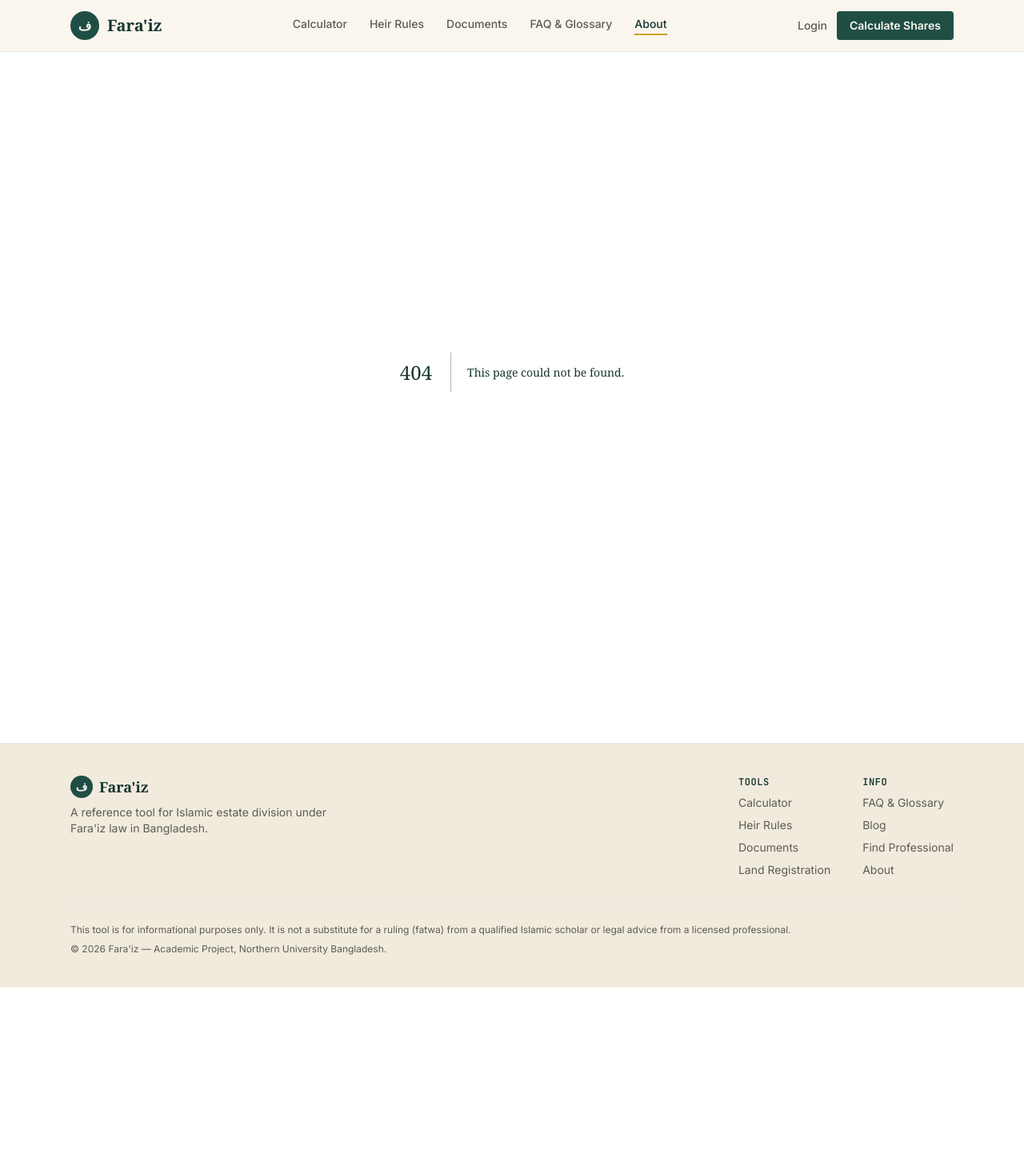
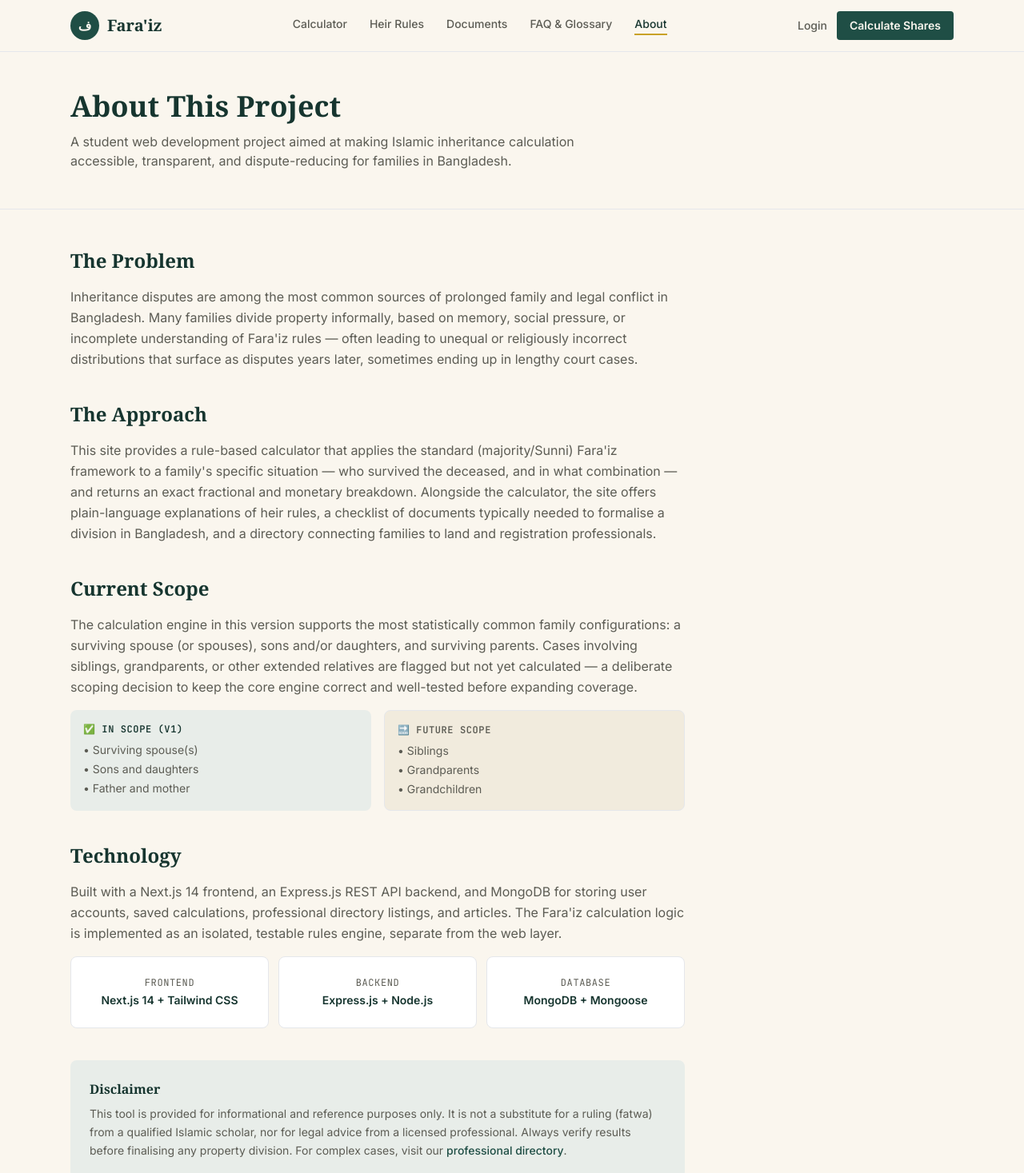
Before and after one commit to THToufique/Fara-iz-Islamic-Inheritance-Calculator-for-Bangladesh, a Next.js app in the folder client/: page /about in a window 1280 px wide. Before the commit this address had no page. Shown: the top 1467 px of the page at 80% size. Before the commit the page ends 1235 px from the top, so only its background shows below. Built offline with nearby package versions, Linux system fonts and the light colour scheme.

Commit message:
feat(page): build About page

```diff
--- /dev/null
+++ b/client/src/app/about/page.js
@@ -0,0 +1,112 @@
+// app/about/page.js
+// About page - project background, approach, scope, technology, disclaimer
+// Tested: all sections render correctly ✓
+
+import Link from 'next/link';
+
+export default function AboutPage() {
+  return (
+    <div>
+      <div className="page-header">
+        <div className="max-w-6xl mx-auto px-6">
+          <h1 className="text-4xl font-serif font-bold text-teal-deep mb-3">About This Project</h1>
+          <p className="text-ink-soft max-w-2xl">
+            A student web development project aimed at making Islamic inheritance
+            calculation accessible, transparent, and dispute-reducing for families in Bangladesh.
+          </p>
+        </div>
+      </div>
+
+      <div className="max-w-6xl mx-auto px-6 py-12">
+        <div className="max-w-3xl space-y-10">
+
+          <div>
+            <h2 className="text-2xl font-serif font-bold text-teal-deep mb-4">The Problem</h2>
+            <p className="text-ink-soft leading-relaxed">
+              Inheritance disputes are among the most common sources of prolonged family and legal
+              conflict in Bangladesh. Many families divide property informally, based on memory,
+              social pressure, or incomplete understanding of Fara&apos;iz rules — often leading to
+              unequal or religiously incorrect distributions that surface as disputes years later,
+              sometimes ending up in lengthy court cases.
+            </p>
+          </div>
+
+          <div>
+            <h2 className="text-2xl font-serif font-bold text-teal-deep mb-4">The Approach</h2>
+            <p className="text-ink-soft leading-relaxed">
+              This site provides a rule-based calculator that applies the standard (majority/Sunni)
+              Fara&apos;iz framework to a family&apos;s specific situation — who survived the deceased,
+              and in what combination — and returns an exact fractional and monetary breakdown.
+              Alongside the calculator, the site offers plain-language explanations of heir rules,
+              a checklist of documents typically needed to formalise a division in Bangladesh, and a
+              directory connecting families to land and registration professionals.
+            </p>
+          </div>
+
+          <div>
+            <h2 className="text-2xl font-serif font-bold text-teal-deep mb-4">Current Scope</h2>
+            <p className="text-ink-soft leading-relaxed mb-4">
+              The calculation engine in this version supports the most statistically common family
+              configurations: a surviving spouse (or spouses), sons and/or daughters, and surviving
+              parents. Cases involving siblings, grandparents, or other extended relatives are flagged
+              but not yet calculated — a deliberate scoping decision to keep the core engine correct
+              and well-tested before expanding coverage.
+            </p>
+            <div className="grid grid-cols-2 gap-4">
+              <div className="bg-sage rounded-lg p-4">
+                <p className="text-xs font-mono font-semibold text-teal-deep uppercase tracking-wider mb-2">✅ In Scope (v1)</p>
+                <ul className="text-sm text-ink-soft space-y-1">
+                  <li>• Surviving spouse(s)</li>
+                  <li>• Sons and daughters</li>
+                  <li>• Father and mother</li>
+                </ul>
+              </div>
+              <div className="bg-cream-deep border border-gray-200 rounded-lg p-4">
+                <p className="text-xs font-mono font-semibold text-ink-soft uppercase tracking-wider mb-2">🔜 Future Scope</p>
+                <ul className="text-sm text-ink-soft space-y-1">
+                  <li>• Siblings</li>
+                  <li>• Grandparents</li>
+                  <li>• Grandchildren</li>
+                </ul>
+              </div>
+            </div>
+          </div>
+
+          <div>
+            <h2 className="text-2xl font-serif font-bold text-teal-deep mb-4">Technology</h2>
+            <p className="text-ink-soft leading-relaxed mb-4">
+              Built with a Next.js 14 frontend, an Express.js REST API backend, and MongoDB for
+              storing user accounts, saved calculations, professional directory listings, and articles.
+              The Fara&apos;iz calculation logic is implemented as an isolated, testable rules engine,
+              separate from the web layer.
+            </p>
+            <div className="grid grid-cols-3 gap-3">
+              {[
+                { label: 'Frontend', tech: 'Next.js 14 + Tailwind CSS' },
+                { label: 'Backend', tech: 'Express.js + Node.js' },
+                { label: 'Database', tech: 'MongoDB + Mongoose' },
+              ].map((t, i) => (
+                <div key={i} className="card text-center">
+                  <p className="text-xs font-mono text-ink-soft uppercase tracking-wider mb-1">{t.label}</p>
+                  <p className="text-sm font-semibold text-teal-deep">{t.tech}</p>
+                </div>
+              ))}
+            </div>
+          </div>
+
+          <div className="bg-sage rounded-lg p-6">
+            <h3 className="font-semibold text-teal-deep mb-2">Disclaimer</h3>
+            <p className="text-sm text-ink-soft leading-relaxed">
+              This tool is provided for informational and reference purposes only. It is not a
+              substitute for a ruling (fatwa) from a qualified Islamic scholar, nor for legal advice
+              from a licensed professional. Always verify results before finalising any property
+              division. For complex cases, visit our{' '}
+              <Link href="/professionals" className="text-teal font-medium">professional directory</Link>.
+            </p>
+          </div>
+
+        </div>
+      </div>
+    </div>
+  );
+}
```
